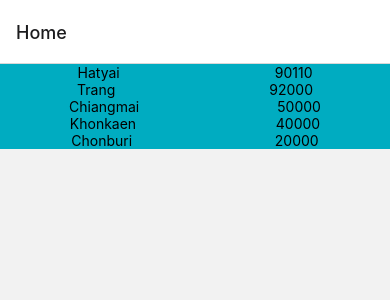
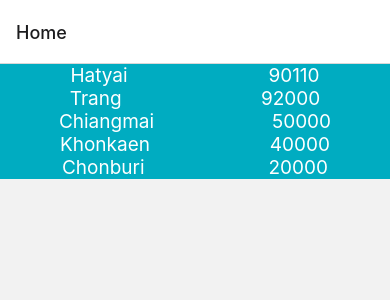
Before and after one commit to 6310110564/Lab3SA04, a React Native app: screen /Home in a window 390 px wide. Shown: the top 300 px of the page. Built offline with nearby package versions, Linux system fonts and the light colour scheme.

Commit message:
part6 (3)

```diff
--- a/screen/ZipCodeScreen.js
+++ b/screen/ZipCodeScreen.js
@@ -16,8 +16,8 @@ const ZipItem = ({place, code, navigation}) => (
         navigation.navigate('Weather', { zipCode: code})
     }}>
     <View style={styles.ZipItem}>
-        <Text>{place}</Text>
-        <Text>{code}</Text>
+        <Text style={styles.Text}>{place}</Text>
+        <Text style={styles.Text}>{code}</Text>
     </View>
     </TouchableHighlight>
 )
@@ -48,4 +48,8 @@ const styles = StyleSheet.create({
     ZipCode: {
         flex: 1,
     },
+    Text: {
+        fontSize: 19,
+        color: 'white'
+    },
 })
```
Also changed, not shown: submission.txt.
